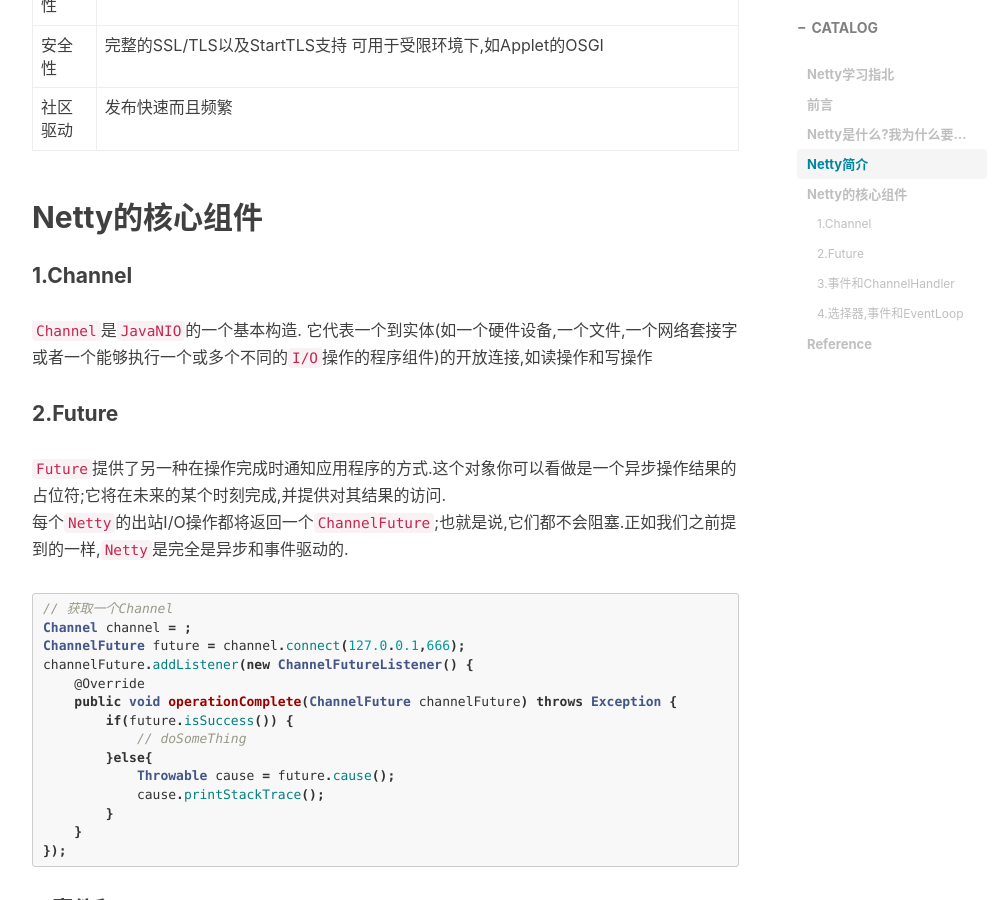
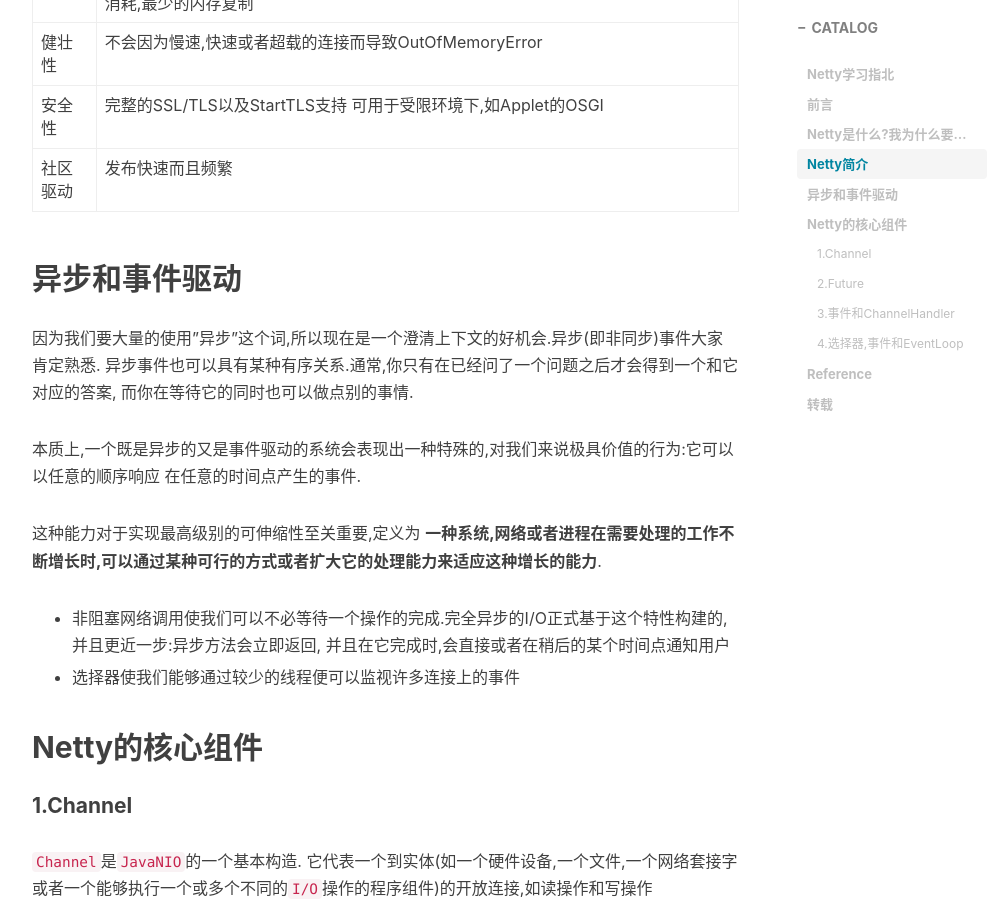
Before and after one commit to MistRay/mistray.github.io, a Jekyll site: the page built from _posts/2019-09-09-Netty学习指北01.md, in a window 1280 px wide and 900 px high, scrolled down 1790 px. Shown: the whole window, without its empty margins (233-1229 px from the left). Built offline with Jekyll 4.4.1, drawn with Linux system fonts in a browser that asks for light colours; nearby versions of some CDN libraries; comment, search, counter and statistics services are not loaded; some of the changed text lies outside the part shown.

Commit message:
添加协议

```diff
--- a/_posts/2019-09-09-Netty学习指北01.md
+++ b/_posts/2019-09-09-Netty学习指北01.md
@@ -1,6 +1,6 @@
 ---
 layout:     post                    # 使用的布局（不需要改）
-title:      Netty学习指北01           # 标题
+title:      Netty学习指北01-Netty核心组件和事件驱动           # 标题
 subtitle:   netty #副标题
 date:       2019-09-09             # 时间
 author:     MistRay                      # 作者
@@ -33,6 +33,23 @@
 | 健壮性 | 不会因为慢速,快速或者超载的连接而导致OutOfMemoryError |
 | 安全性 | 完整的SSL/TLS以及StartTLS支持 可用于受限环境下,如Applet的OSGI |
 | 社区驱动 | 发布快速而且频繁  |
+
+
+## 异步和事件驱动
+因为我们要大量的使用"异步"这个词,所以现在是一个澄清上下文的好机会.异步(即非同步)事件大家肯定熟悉.
+异步事件也可以具有某种有序关系.通常,你只有在已经问了一个问题之后才会得到一个和它对应的答案,
+而你在等待它的同时也可以做点别的事情.
+
+本质上,一个既是异步的又是事件驱动的系统会表现出一种特殊的,对我们来说极具价值的行为:它可以以任意的顺序响应
+在任意的时间点产生的事件.
+
+这种能力对于实现最高级别的可伸缩性至关重要,定义为
+__一种系统,网络或者进程在需要处理的工作不断增长时,可以通过某种可行的方式或者扩大它的处理能力来适应这种增长的能力__.
+
+* 非阻塞网络调用使我们可以不必等待一个操作的完成.完全异步的I/O正式基于这个特性构建的,并且更近一步:异步方法会立即返回,
+并且在它完成时,会直接或者在稍后的某个时间点通知用户
+
+* 选择器使我们能够通过较少的线程便可以监视许多连接上的事件
 
 ## Netty的核心组件
 #### 1.Channel
@@ -85,7 +102,12 @@
 
 `EventLoop`本身只由一个线程驱动,其处理了一个`channel`的所有`I/O`事件,并且在该`EventLoop`的整个生命周期内部都不会改变.
 所以`Channel`的回调操作是线程安全的.因此,你可以专注于提供正确的逻辑,用来在有感兴趣的数据要处理的时候执行.
+
+
 ## Reference
-* Netty实战
+* [Netty实战](https://book.douban.com/subject/27038538/)
 * [netty.io](https://netty.io/)
 * [Netty 4.x User Guide](https://zhuanlan.zhihu.com/p/24955867)
+
+## 转载
+本文遵循 [CC 4.0 by-sa](https://creativecommons.org/licenses/by-sa/4.0/) 版权协议，转载请附上原文出处链接和本声明。
```
Also changed, not shown: _posts/2019-09-05-Git Flow的工作流程.md (+3 -0 lines), _posts/2019-09-05-Git远程协作的工作流程 .md (+4 -0 lines).
